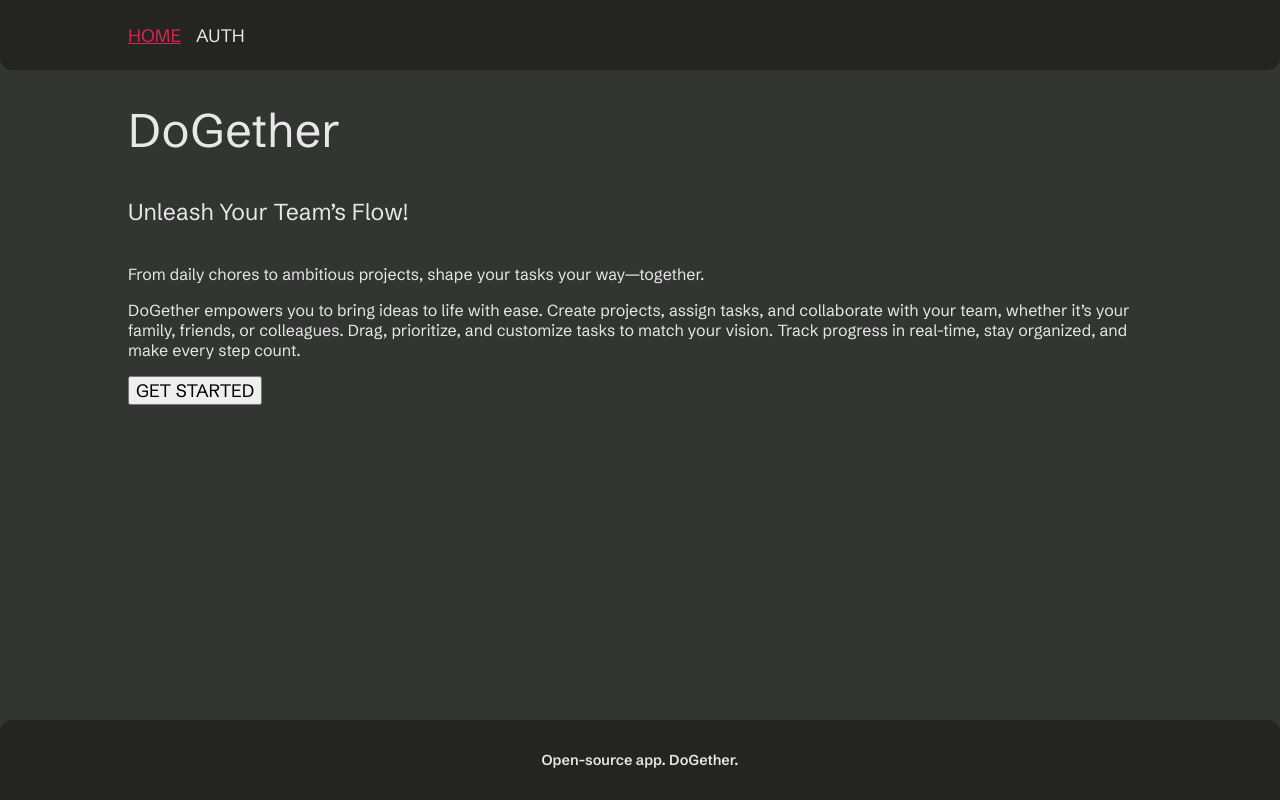
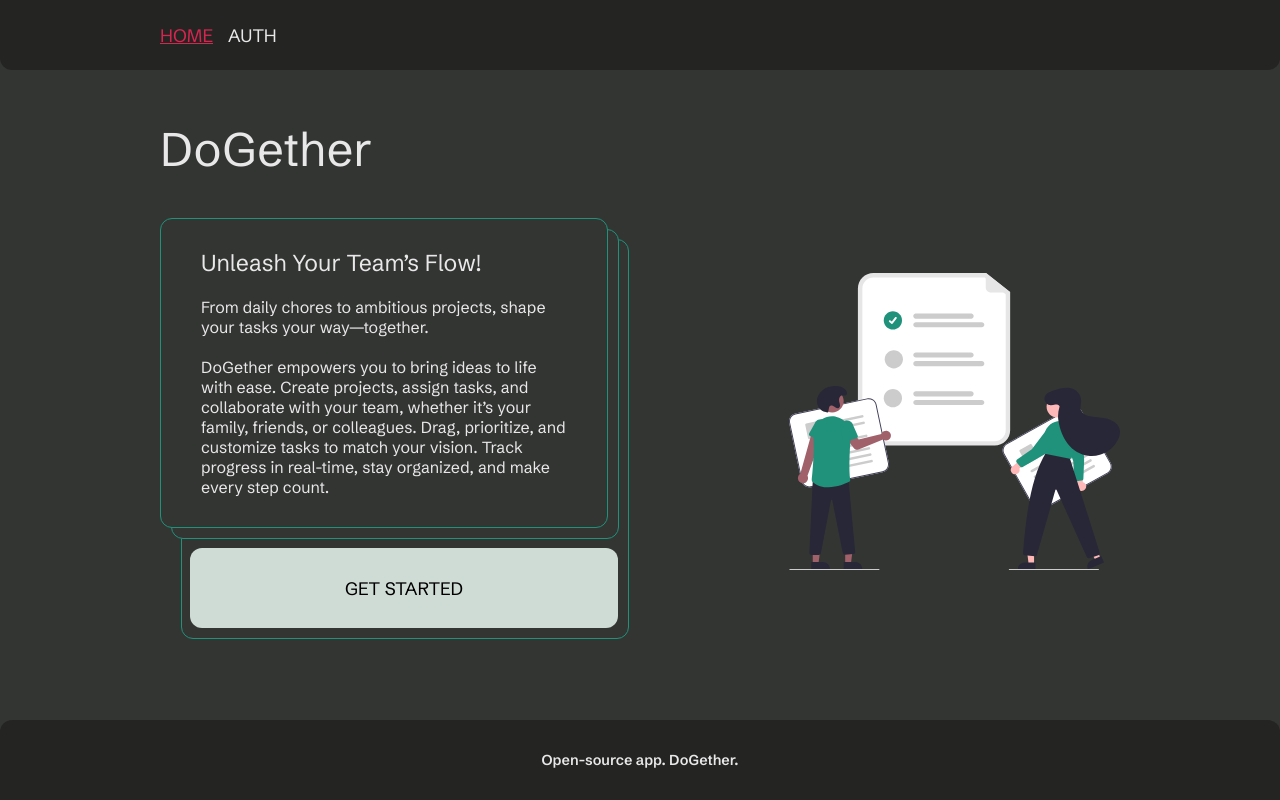
Before and after one commit to Aster0N/dogether, a React (Vite) app: page / in a window 1280 px wide. Built offline with nearby package versions, Linux system fonts and the light colour scheme.

Commit message:
styled home-page. add extra changes in layout

```diff
--- a/src/app/layout/MainLayout.module.scss
+++ b/src/app/layout/MainLayout.module.scss
@@ -5,7 +5,8 @@
 
   main {
     flex: 1 1 auto;
-    width: 80vw;
+    width: 75vw;
     margin: 0 auto;
+    padding: 50px 0;
   }
 }
--- a/src/app/styles/global.scss
+++ b/src/app/styles/global.scss
@@ -18,6 +18,9 @@ body {
   font-optical-sizing: auto;
   font-weight: 400;
   font-style: normal;
+  box-sizing: border-box;
+  margin: 0;
+  padding: 0;
 }
 h6,
 ._small,
@@ -53,6 +56,7 @@ h6 {
 }
 button {
   font-size: 14px;
+  cursor: pointer;
 }
 button._btn-large,
 ._btn-large {
--- a/src/pages/Home/ui/Home.module.scss
+++ b/src/pages/Home/ui/Home.module.scss
@@ -0,0 +1,83 @@
+@use "@/app/styles/variables.scss" as *;
+
+.header {
+  margin: 0 0 40px 0;
+}
+
+.colsWrapper {
+  display: flex;
+  justify-content: space-between;
+	align-items: center;
+}
+
+.infoWrapper {
+  width: 35vw;
+
+  &:hover .contentWrapper::before {
+    transform: translateY(10px);
+  }
+  &:hover .contentWrapper::after,
+  &:hover .getStartBtn {
+    transform: translateY(15px);
+  }
+}
+
+.contentWrapper {
+  border: 1px solid $accent;
+  padding: 30px 40px;
+  border-radius: $br;
+  position: relative;
+  background-color: $black;
+
+  &::before,
+  &::after {
+    content: "";
+    display: block;
+    width: 100%;
+    background-color: $black;
+    border: 1px solid $accent;
+    border-radius: $br;
+    position: absolute;
+  }
+
+  &::before {
+    height: 100%;
+    top: 10px;
+    left: 10px;
+    z-index: -1;
+    transition: transform 0.3s ease-out;
+  }
+  &::after {
+    height: calc(100% + 90px);
+    top: 20px;
+    left: 20px;
+    z-index: -2;
+    transition: transform 0.5s ease-out;
+  }
+}
+
+.content {
+  display: flex;
+  flex-direction: column;
+  gap: 20px;
+}
+
+.buttonWrapper {
+  margin: 20px 0 0 30px;
+  width: calc(100% - 20px);
+  height: 80px;
+}
+
+.getStartBtn {
+  width: 100%;
+  height: 100%;
+  border-radius: $br;
+  background-color: $secondary;
+  outline: none;
+  border: none;
+  transition: all 0.3s ease-out;
+
+  &:hover {
+    background-color: $primary;
+  }
+}
--- a/src/pages/Home/ui/Home.tsx
+++ b/src/pages/Home/ui/Home.tsx
@@ -1,20 +1,54 @@
+import { routePath } from "@/app/router"
+import { useUserStore } from "@/entities/user"
+import { useNavigate } from "react-router-dom"
+import cl from "./Home.module.scss"
+import HomeImg from "/home-img.svg"
+
 const Home = () => {
+  const { user, isAuth } = useUserStore()
+  const navigate = useNavigate()
+  const redirectUser = () => {
+    if (user == null && !isAuth) {
+      navigate(routePath.AUTH)
+    } else {
+      navigate(routePath.PROFILE) // * '/projects' in future
+    }
+  }
+
   return (
     <>
-      <h1>DoGether</h1>
+      <h1 className={cl.header}>DoGether</h1>
+      <div className={cl.colsWrapper}>
+        <div className={cl.infoWrapper}>
+          <div className={cl.contentWrapper}>
+            <div className={cl.content}>
               <h5>Unleash Your Team’s Flow!</h5>
               <p>
                 From daily chores to ambitious projects, shape your tasks your
                 way—together.
               </p>
               <p>
-        DoGether empowers you to bring ideas to life with ease. Create projects,
-        assign tasks, and collaborate with your team, whether it’s your family,
-        friends, or colleagues. Drag, prioritize, and customize tasks to match
-        your vision. Track progress in real-time, stay organized, and make every
-        step count.
+                DoGether empowers you to bring ideas to life with ease. Create
+                projects, assign tasks, and collaborate with your team, whether
+                it’s your family, friends, or colleagues. Drag, prioritize, and
+                customize tasks to match your vision. Track progress in
+                real-time, stay organized, and make every step count.
               </p>
-      <button className="_btn-large">get started</button>
+            </div>
+          </div>
+          <div className={cl.buttonWrapper}>
+            <button
+              className={`${cl.getStartBtn} _btn-large`}
+              onClick={() => redirectUser()}
+            >
+              get started
+            </button>
+          </div>
+        </div>
+        <div className={cl.homeImage}>
+          <img src={HomeImg} alt="image of team work" />
+        </div>
+      </div>
     </>
   )
 }
--- a/src/widgets/Navbar/ui/Navbar.module.scss
+++ b/src/widgets/Navbar/ui/Navbar.module.scss
@@ -2,7 +2,7 @@
 @use "@/app/styles/global.scss" as *;
 
 .nav {
-  width: 80vw;
+  width: 75vw;
   display: flex;
   justify-content: space-between;
 }
```
Also changed, not shown: public/home-img.svg (added). Lines whose indentation alone changed are shown as unchanged.
